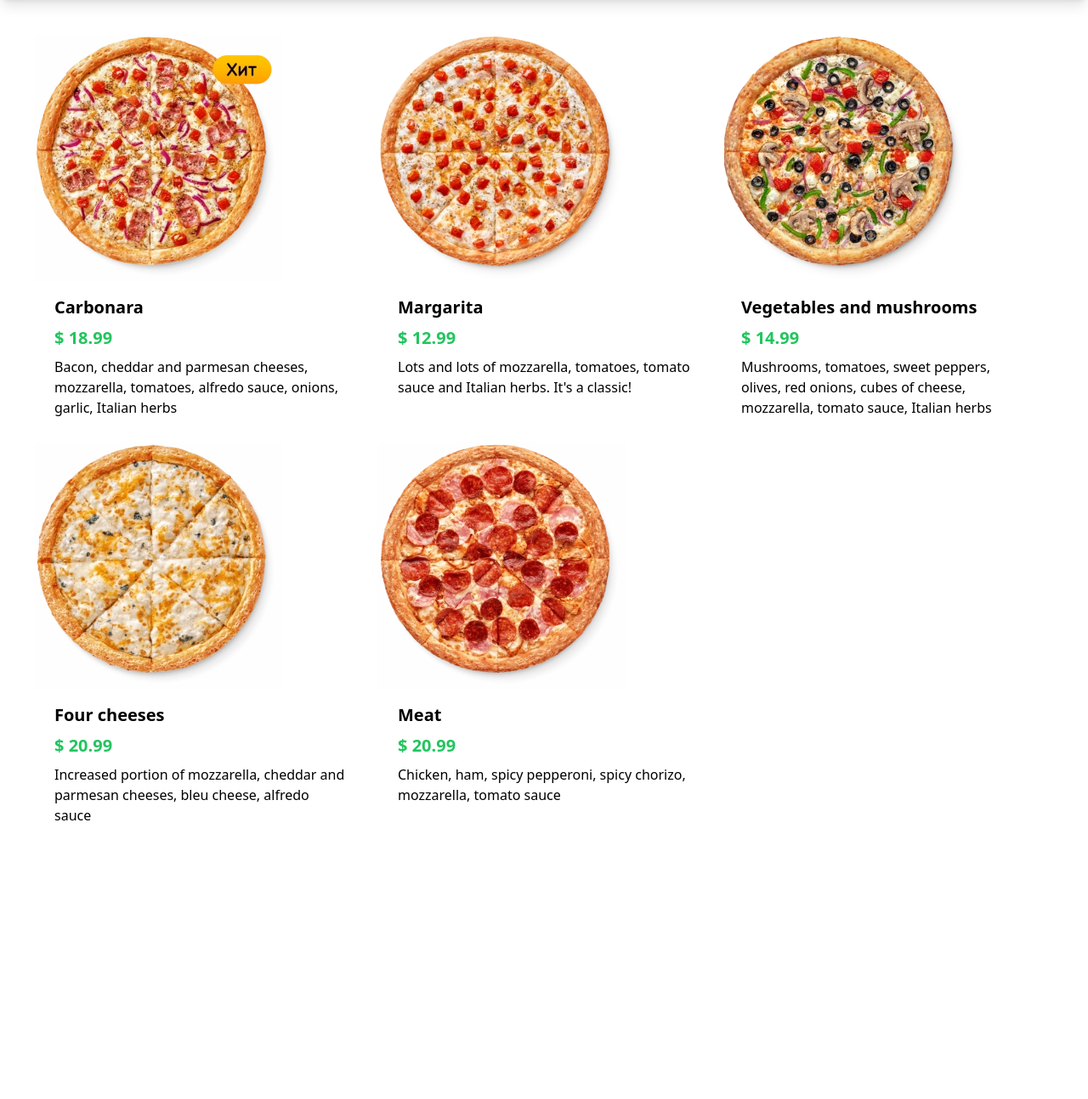
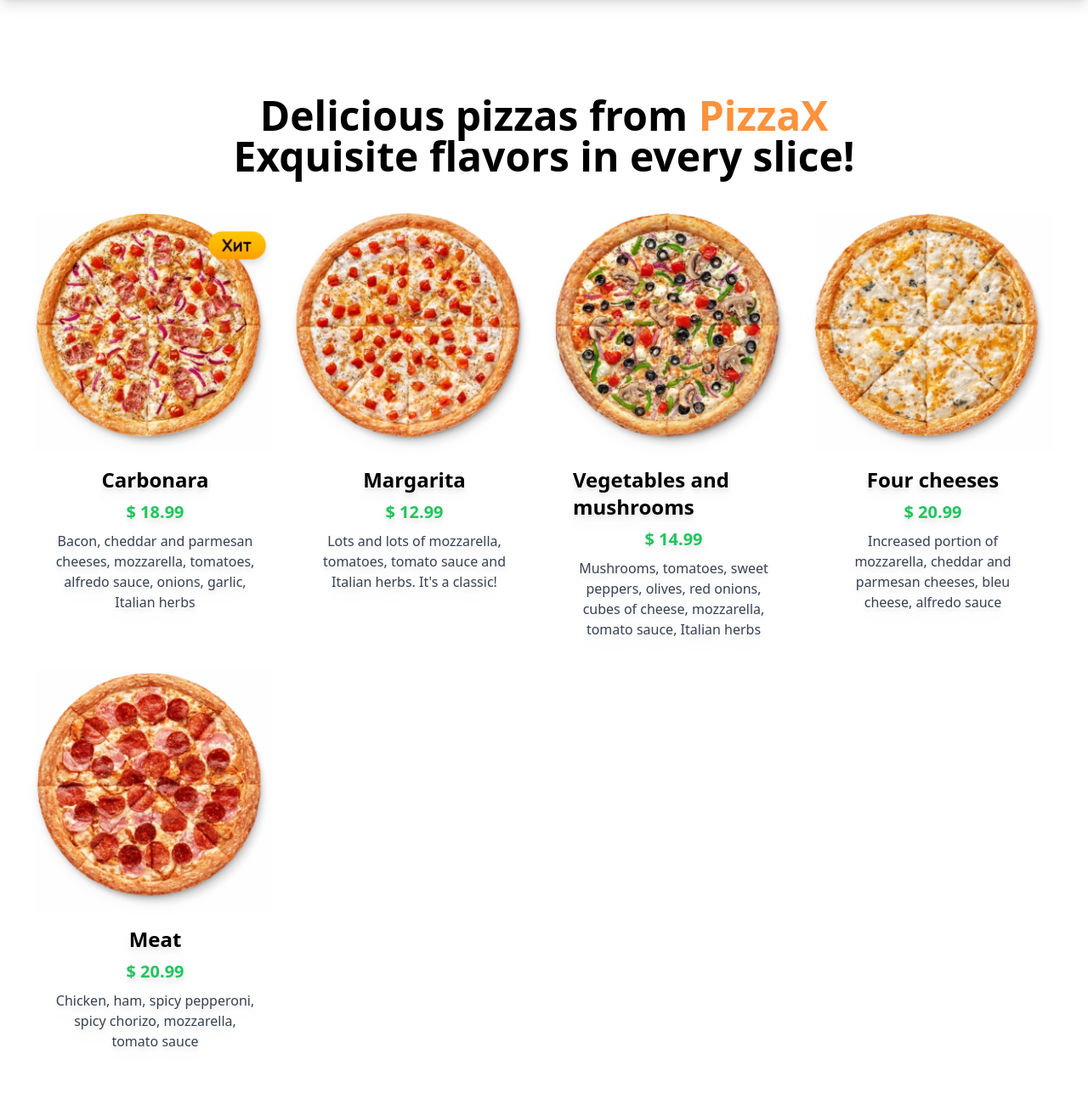
Before and after one commit to pupajupa/pizzax_django, a Django app: page /myapp/ in a window 1280 px wide. Shown: the part 96-1390 px from the top of the page at 85% size. Before the commit the page ends 1062 px from the top, so only its background shows below. Run offline with Django 5.2, Linux system fonts and the light colour scheme; data comes from the database, SQL or seed files in the repository.

Commit message:
UDDATE_HOME_PAGE

```diff
--- a/mysite/myapp/static/myapp/styles.css
+++ b/mysite/myapp/static/myapp/styles.css
@@ -557,6 +557,10 @@ video {
   margin-bottom: 0.5rem;
 }
 
+.mt-10 {
+  margin-top: 2.5rem;
+}
+
 .block {
   display: block;
 }
@@ -577,8 +581,8 @@ video {
   width: 4rem;
 }
 
-.w-full {
-  width: 100%;
+.max-w-7xl {
+  max-width: 80rem;
 }
 
 .grid-cols-1 {
@@ -589,12 +593,16 @@ video {
   align-items: center;
 }
 
+.justify-center {
+  justify-content: center;
+}
+
 .justify-between {
   justify-content: space-between;
 }
 
-.gap-3 {
-  gap: 0.75rem;
+.gap-5 {
+  gap: 1.25rem;
 }
 
 .space-x-1 > :not([hidden]) ~ :not([hidden]) {
@@ -646,6 +654,25 @@ video {
   padding-bottom: 1rem;
 }
 
+.text-center {
+  text-align: center;
+}
+
+.text-2xl {
+  font-size: 1.5rem;
+  line-height: 2rem;
+}
+
+.text-3xl {
+  font-size: 1.875rem;
+  line-height: 2.25rem;
+}
+
+.text-base {
+  font-size: 1rem;
+  line-height: 1.5rem;
+}
+
 .text-xl {
   font-size: 1.25rem;
   line-height: 1.75rem;
@@ -660,9 +687,19 @@ video {
   color: rgb(107 114 128 / var(--tw-text-opacity));
 }
 
+.text-gray-700 {
+  --tw-text-opacity: 1;
+  color: rgb(55 65 81 / var(--tw-text-opacity));
+}
+
 .text-green-500 {
   --tw-text-opacity: 1;
   color: rgb(34 197 94 / var(--tw-text-opacity));
+}
+
+.text-orange-400 {
+  --tw-text-opacity: 1;
+  color: rgb(251 146 60 / var(--tw-text-opacity));
 }
 
 .shadow-lg {
@@ -671,26 +708,83 @@ video {
   box-shadow: var(--tw-ring-offset-shadow, 0 0 #0000), var(--tw-ring-shadow, 0 0 #0000), var(--tw-shadow);
 }
 
+.drop-shadow-lg {
+  --tw-drop-shadow: drop-shadow(0 10px 8px rgb(0 0 0 / 0.04)) drop-shadow(0 4px 3px rgb(0 0 0 / 0.1));
+  filter: var(--tw-blur) var(--tw-brightness) var(--tw-contrast) var(--tw-grayscale) var(--tw-hue-rotate) var(--tw-invert) var(--tw-saturate) var(--tw-sepia) var(--tw-drop-shadow);
+}
+
 @media (min-width: 640px) {
+  .sm\:mt-12 {
+    margin-top: 3rem;
+  }
+
   .sm\:grid-cols-1 {
     grid-template-columns: repeat(1, minmax(0, 1fr));
+  }
+
+  .sm\:px-6 {
+    padding-left: 1.5rem;
+    padding-right: 1.5rem;
+  }
+
+  .sm\:text-center {
+    text-align: center;
+  }
+
+  .sm\:text-4xl {
+    font-size: 2.25rem;
+    line-height: 2.5rem;
   }
 }
 
 @media (min-width: 768px) {
-  .md\:grid-cols-3 {
-    grid-template-columns: repeat(3, minmax(0, 1fr));
+  .md\:mt-16 {
+    margin-top: 4rem;
+  }
+
+  .md\:grid-cols-4 {
+    grid-template-columns: repeat(4, minmax(0, 1fr));
+  }
+
+  .md\:text-5xl {
+    font-size: 3rem;
+    line-height: 1;
   }
 }
 
 @media (min-width: 1024px) {
-  .lg\:grid-cols-3 {
-    grid-template-columns: repeat(3, minmax(0, 1fr));
+  .lg\:mt-20 {
+    margin-top: 5rem;
+  }
+
+  .lg\:grid-cols-4 {
+    grid-template-columns: repeat(4, minmax(0, 1fr));
+  }
+
+  .lg\:px-8 {
+    padding-left: 2rem;
+    padding-right: 2rem;
+  }
+
+  .lg\:text-center {
+    text-align: center;
   }
 }
 
 @media (min-width: 1280px) {
-  .xl\:grid-cols-3 {
-    grid-template-columns: repeat(3, minmax(0, 1fr));
+  .xl\:mt-28 {
+    margin-top: 7rem;
+  }
+
+  .xl\:inline-block {
+    display: inline-block;
+  }
+
+  .xl\:grid-cols-4 {
+    grid-template-columns: repeat(4, minmax(0, 1fr));
+  }
+
+  .xl\:text-center {
+    text-align: center;
   }
 }
--- a/mysite/myapp/templates/myapp/index.html
+++ b/mysite/myapp/templates/myapp/index.html
@@ -8,6 +8,7 @@
   <meta charset="UTF-8">
   <meta name="viewport" content="width=device-width, initial-scale=1.0">
   <link rel="stylesheet" href="{% static 'myapp/styles.css' %}">
+  <link type="image/x-icon" href="{% static 'myapp/images/logo.ico' %}" rel="shortcut icon">
   <title>Pizza maker</title>
 </head>
 
--- a/mysite/myapp/templates/myapp/pizzas_list.html
+++ b/mysite/myapp/templates/myapp/pizzas_list.html
@@ -3,15 +3,30 @@
 
 
 {% block content %}
-  <div class = "rounded p-10 grid grid-cols-1 sm:grid-cols-1 md:grid-cols-3 xl:grid-cols-3 lg:grid-cols-3 gap-3">
+  <main class="mt-10 mx-auto max-w-7xl sm:mt-12 sm:px-6 md:mt-16 lg:mt-20 lg:px-8 xl:mt-28">
+    <div class="sm:text-center lg:text-center xl:text-center">
+      <h1 class="text-3xl font-bold sm:text-4xl md:text-5xl">
+        <span>Delicious pizzas from</span>
+        <span class="text-orange-400">PizzaX</span>
+        <span class="block xl:inline-block">Exquisite flavors in every slice!</span>
+      </h1>
+    </div>
+  </main>
+  <div class = "rounded p-10 grid grid-cols-1 sm:grid-cols-1 md:grid-cols-4 xl:grid-cols-4 lg:grid-cols-4 gap-5">
     {% for item in items %}
       <a href="{% url 'myapp:detail_pizza' item.id %}">
         <div class = "rounded overflow-hidden drop-shadow-lg">
-          <img class="w-6" src="{{item.image.url}}" alt="">
+          <div class="flex justify-center">
+            <img class="w-90" src="{{item.image.url}}" alt="">
+          </div>
           <div class="px-6 py-4">
-            <p class="font-bold text-xl mb-2">{{item.name}}</p>
+            <div class="flex justify-center">
+            <p class="font-bold text-2xl mb-2">{{item.name}}</p>
+            </div>
+            <div class="flex justify-center">
             <p class="font-bold text-xl text-green-500 mb-2">$ {{item.price}}</p>
-            <p class="text-gray-700 text-base">{{item.description}}</p>
+            </div>
+            <p class="text-gray-700 text-base text-center">{{item.description}}</p>
           </div>
         </div>
       </a>
```
Also changed, not shown: mysite/myapp/static/myapp/images/logo.ico (added).
